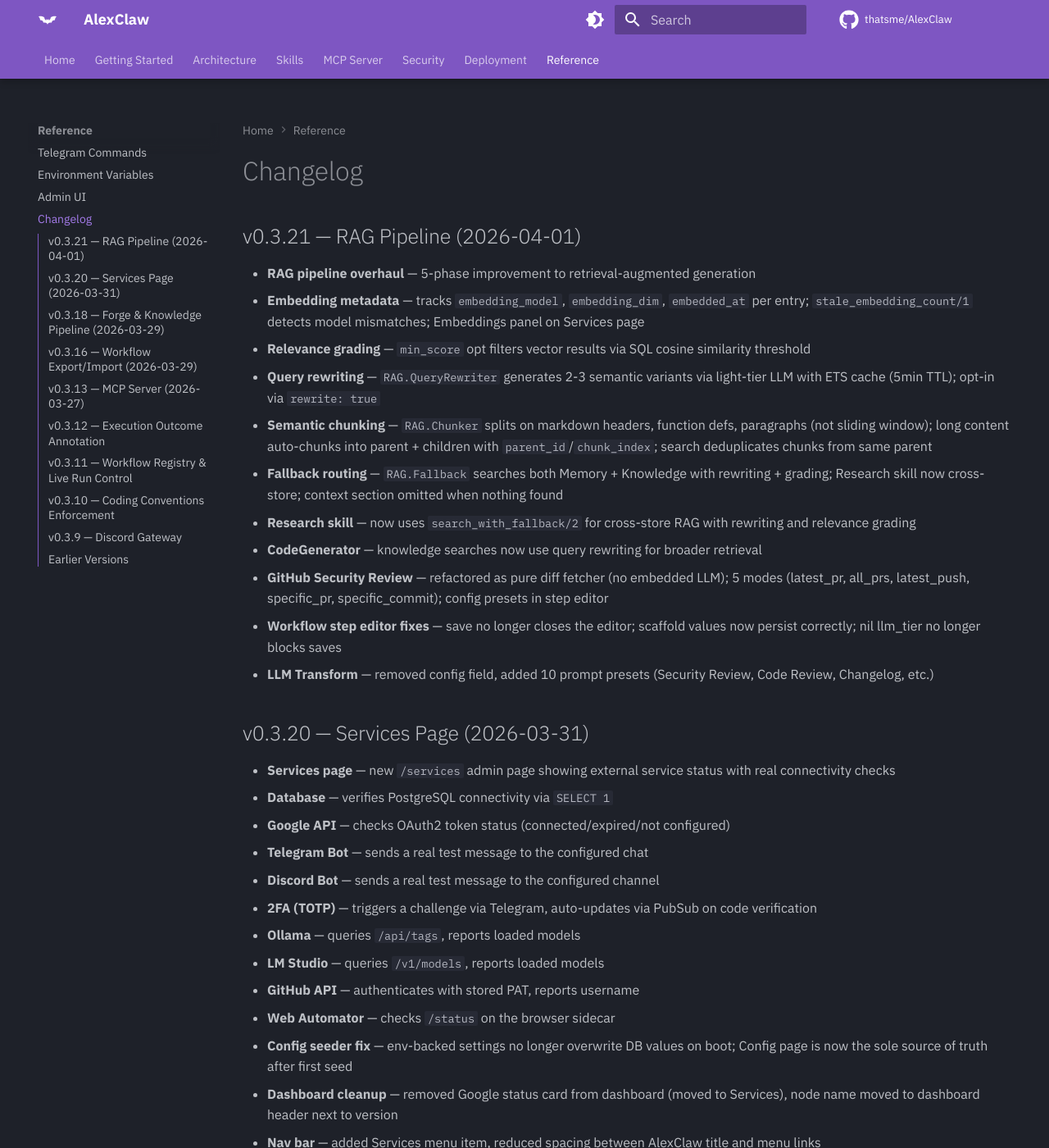
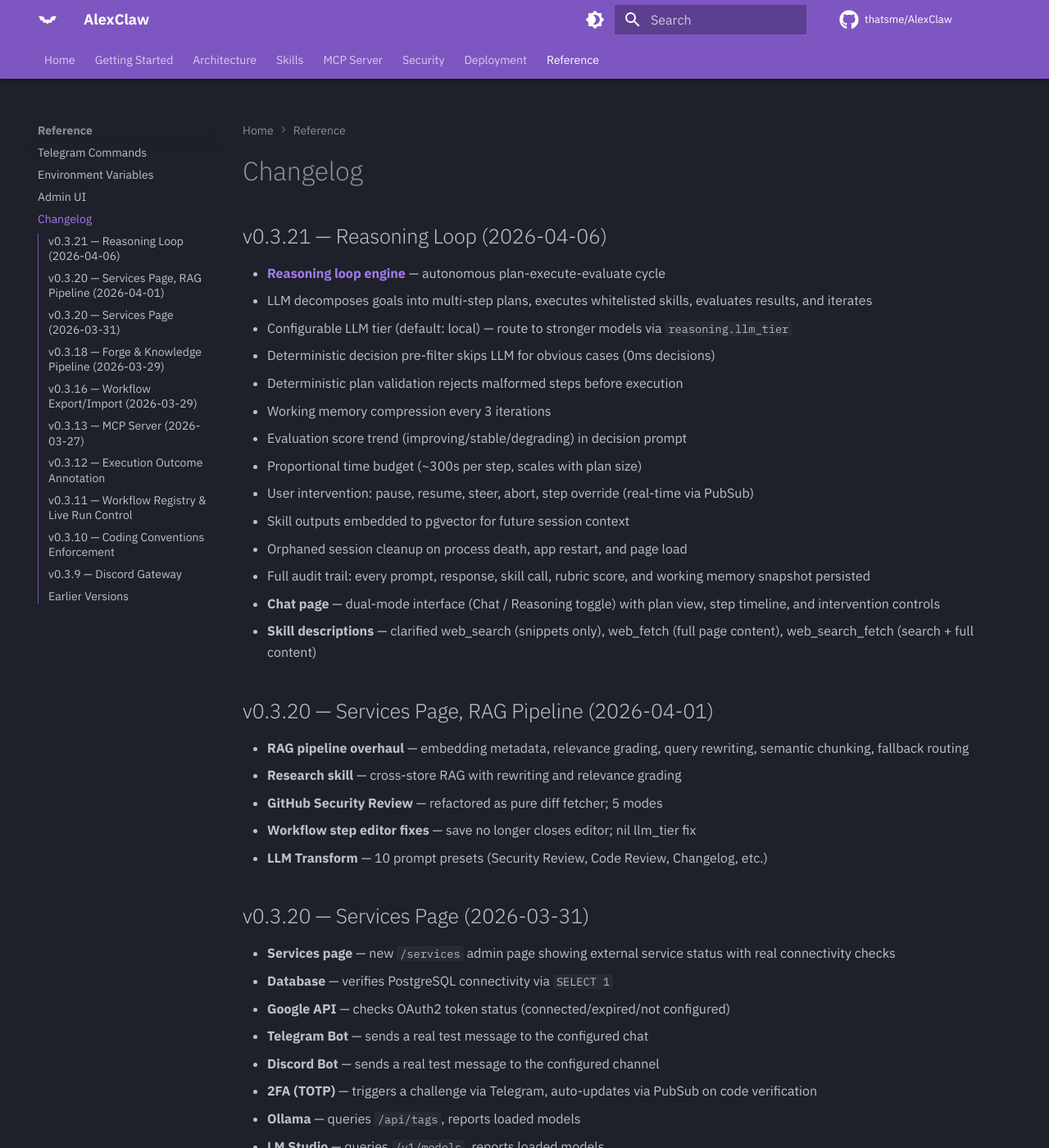
Before and after one commit to thatsme/AlexClaw, an MkDocs documentation site: the page built from docs/reference/changelog.md, in a window 1280 px wide and 1400 px high. Shown: the whole window at 82% size. Built offline with MkDocs 1.6.1 and Material for MkDocs 9.7.7, drawn with Linux system fonts in a browser that asks for light colours; comment, search, counter and statistics services are not loaded.

Commit message:
Add reasoning loop documentation for readthedocs
- New architecture/reasoning-loop.md with full user-facing documentation
- Added to mkdocs.yml nav under Architecture
- Updated architecture overview diagram and component table
- Updated changelog: v0.3.21 as Reasoning Loop, condensed v0.3.20 entry

Co-Authored-By: Claude Opus 4.6 (1M context) <noreply@anthropic.com>

```diff
--- a/docs/reference/changelog.md
+++ b/docs/reference/changelog.md
@@ -1,18 +1,29 @@
 # Changelog
 
-## v0.3.21 — RAG Pipeline (2026-04-01)
+## v0.3.21 — Reasoning Loop (2026-04-06)
 
-- **RAG pipeline overhaul** — 5-phase improvement to retrieval-augmented generation
-  - **Embedding metadata** — tracks `embedding_model`, `embedding_dim`, `embedded_at` per entry; `stale_embedding_count/1` detects model mismatches; Embeddings panel on Services page
-  - **Relevance grading** — `min_score` opt filters vector results via SQL cosine similarity threshold
-  - **Query rewriting** — `RAG.QueryRewriter` generates 2-3 semantic variants via light-tier LLM with ETS cache (5min TTL); opt-in via `rewrite: true`
-  - **Semantic chunking** — `RAG.Chunker` splits on markdown headers, function defs, paragraphs (not sliding window); long content auto-chunks into parent + children with `parent_id`/`chunk_index`; search deduplicates chunks from same parent
-  - **Fallback routing** — `RAG.Fallback` searches both Memory + Knowledge with rewriting + grading; Research skill now cross-store; context section omitted when nothing found
-- **Research skill** — now uses `search_with_fallback/2` for cross-store RAG with rewriting and relevance grading
-- **CodeGenerator** — knowledge searches now use query rewriting for broader retrieval
-- **GitHub Security Review** — refactored as pure diff fetcher (no embedded LLM); 5 modes (latest_pr, all_prs, latest_push, specific_pr, specific_commit); config presets in step editor
-- **Workflow step editor fixes** — save no longer closes the editor; scaffold values now persist correctly; nil llm_tier no longer blocks saves
-- **LLM Transform** — removed config field, added 10 prompt presets (Security Review, Code Review, Changelog, etc.)
+- **[Reasoning loop engine](../architecture/reasoning-loop.md)** — autonomous plan-execute-evaluate cycle
+  - LLM decomposes goals into multi-step plans, executes whitelisted skills, evaluates results, and iterates
+  - Configurable LLM tier (default: local) — route to stronger models via `reasoning.llm_tier`
+  - Deterministic decision pre-filter skips LLM for obvious cases (0ms decisions)
+  - Deterministic plan validation rejects malformed steps before execution
+  - Working memory compression every 3 iterations
+  - Evaluation score trend (improving/stable/degrading) in decision prompt
+  - Proportional time budget (~300s per step, scales with plan size)
+  - User intervention: pause, resume, steer, abort, step override (real-time via PubSub)
+  - Skill outputs embedded to pgvector for future session context
+  - Orphaned session cleanup on process death, app restart, and page load
+  - Full audit trail: every prompt, response, skill call, rubric score, and working memory snapshot persisted
+- **Chat page** — dual-mode interface (Chat / Reasoning toggle) with plan view, step timeline, and intervention controls
+- **Skill descriptions** — clarified web_search (snippets only), web_fetch (full page content), web_search_fetch (search + full content)
+
+## v0.3.20 — Services Page, RAG Pipeline (2026-04-01)
+
+- **RAG pipeline overhaul** — embedding metadata, relevance grading, query rewriting, semantic chunking, fallback routing
+- **Research skill** — cross-store RAG with rewriting and relevance grading
+- **GitHub Security Review** — refactored as pure diff fetcher; 5 modes
+- **Workflow step editor fixes** — save no longer closes editor; nil llm_tier fix
+- **LLM Transform** — 10 prompt presets (Security Review, Code Review, Changelog, etc.)
 
 ## v0.3.20 — Services Page (2026-03-31)
 
--- a/mkdocs.yml
+++ b/mkdocs.yml
@@ -55,6 +55,7 @@ nav:
     - Supervision Tree: architecture/supervision-tree.md
     - LLM Router: architecture/llm-router.md
     - Workflow Engine: architecture/workflow-engine.md
+    - Reasoning Loop: architecture/reasoning-loop.md
     - Memory & Knowledge: architecture/memory.md
     - Gateway Layer: architecture/gateway.md
     - Multi-Node Clustering: architecture/clustering.md
```
Also changed, not shown: docs/architecture/overview.md (+3 -0 lines), docs/architecture/reasoning-loop.md (added, +147 -0 lines).
